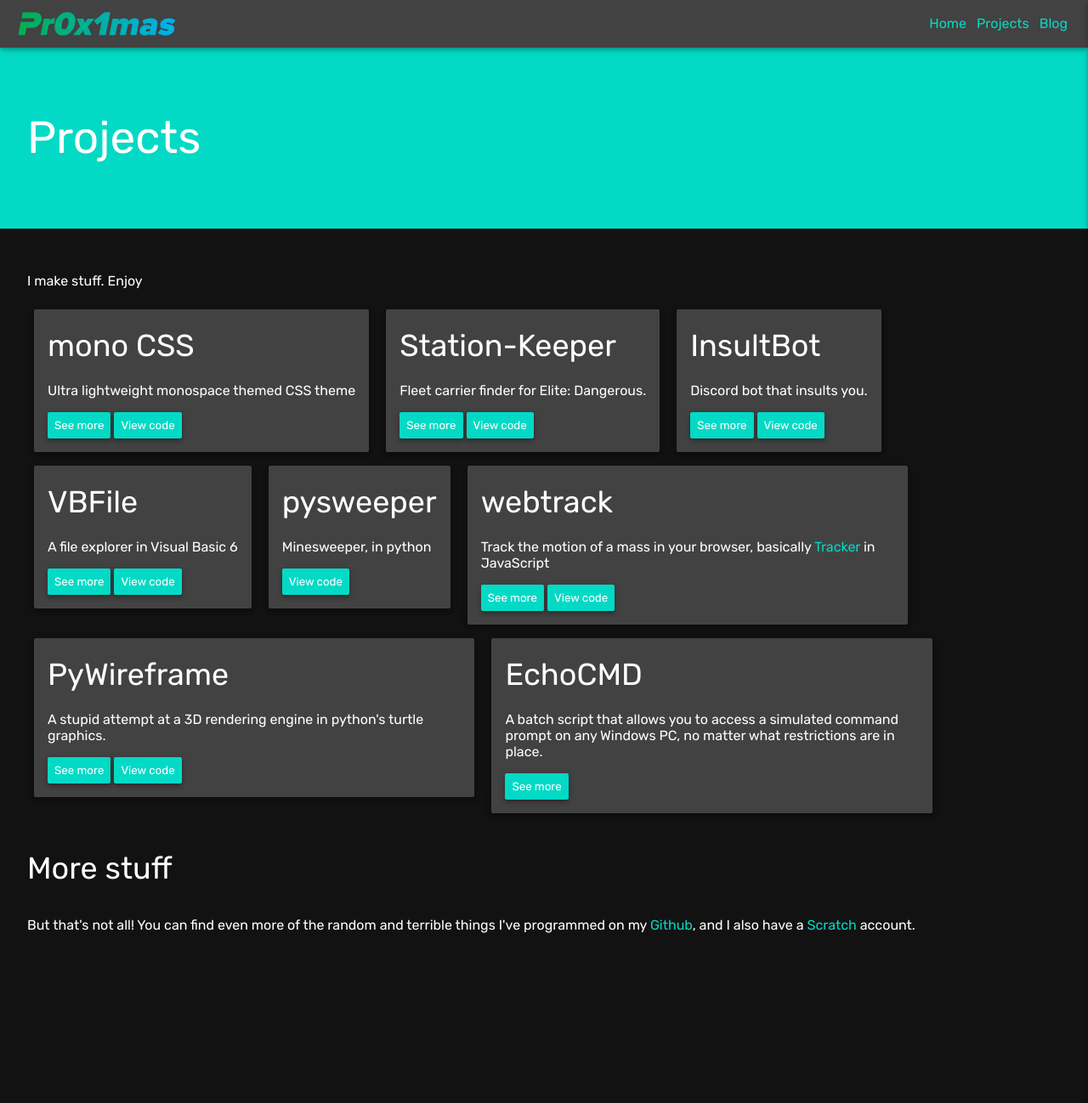
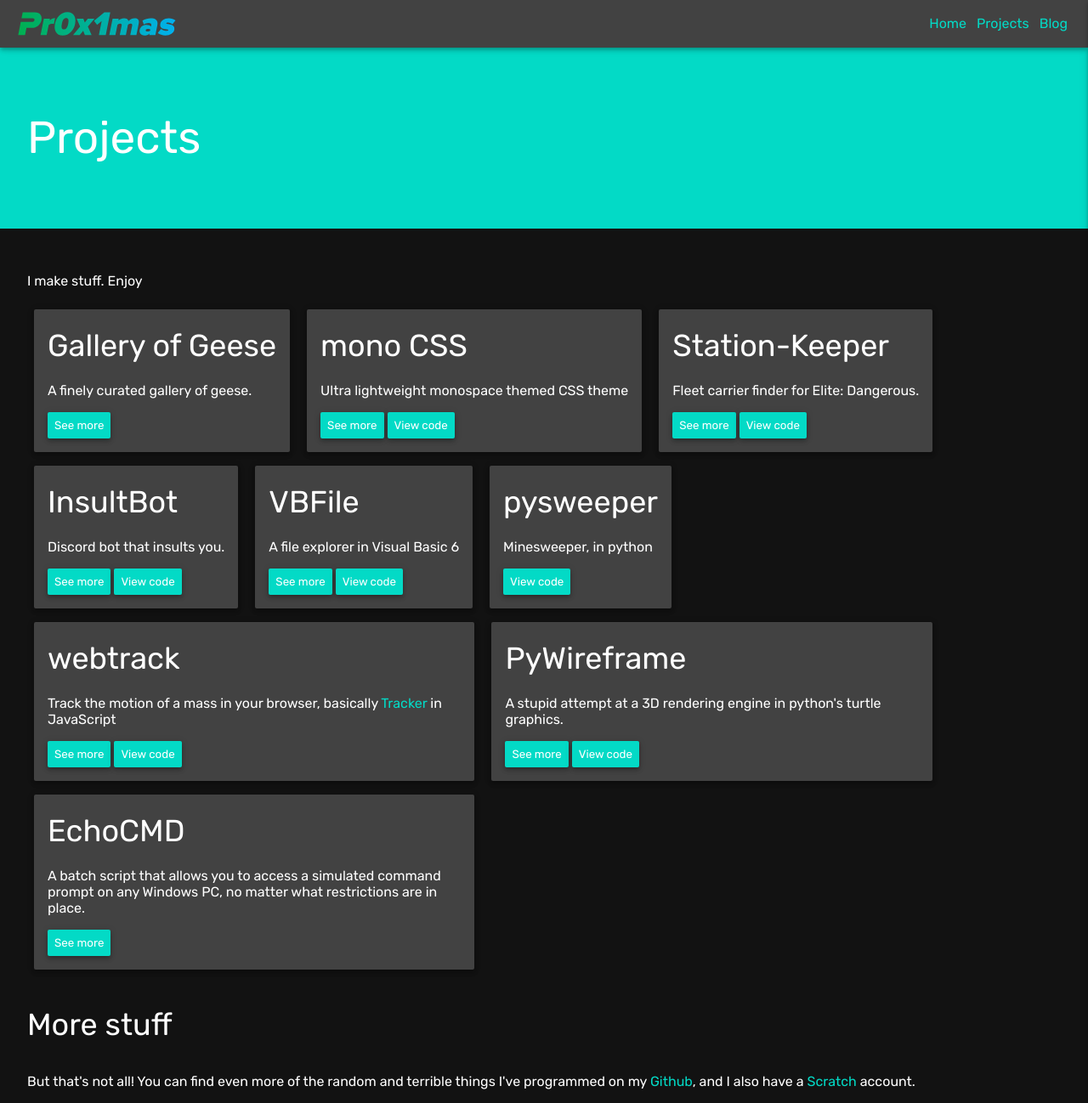
Before and after one commit to HyperHamster535/HyperHamster535.github.io, a Jekyll site: the page built from projects.html, in a window 1280 px wide and 1298 px high. Shown: the whole window at 85% size. Built offline with Jekyll 4.4.1, drawn with Linux system fonts in a browser that asks for light colours; nearby versions of some CDN libraries.

Commit message:
Update projects.html

```diff
--- a/projects.html
+++ b/projects.html
@@ -5,6 +5,12 @@ permalink: /projects/
 ---
 
 <p>I make stuff. Enjoy</p>
+
+<div class="project-card">
+    <h2>Gallery of Geese</h2>
+    <p>A finely curated gallery of geese.</p>
+    <a href="https://pr0x1mas.github.io/Gallery-of-Geese/"><button>See more</button></a>
+</div>
 
 <div class="project-card">
     <h2>mono CSS</h2>
```
